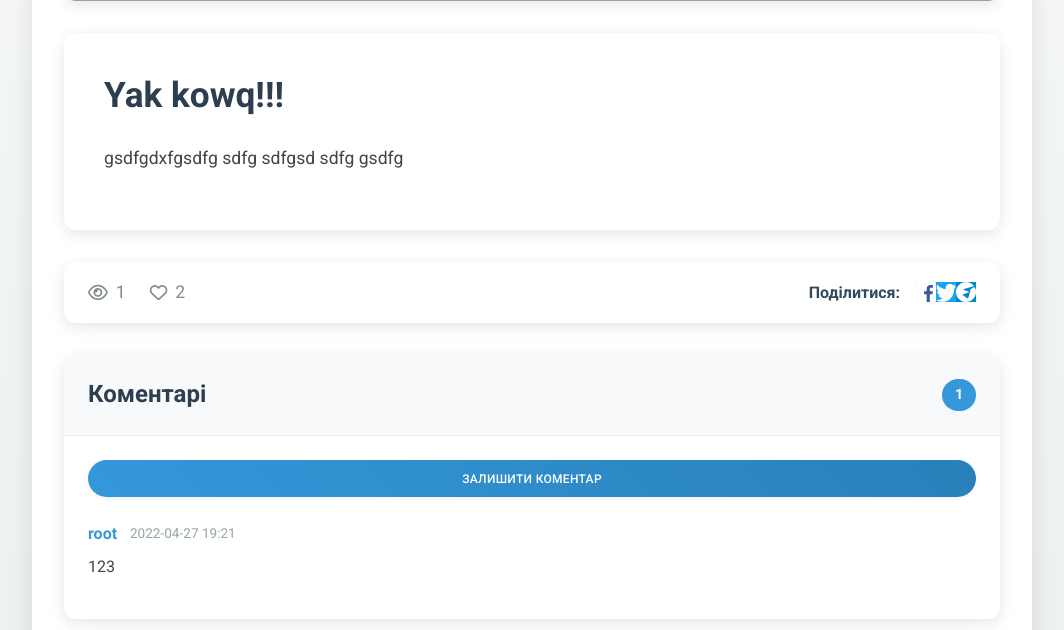
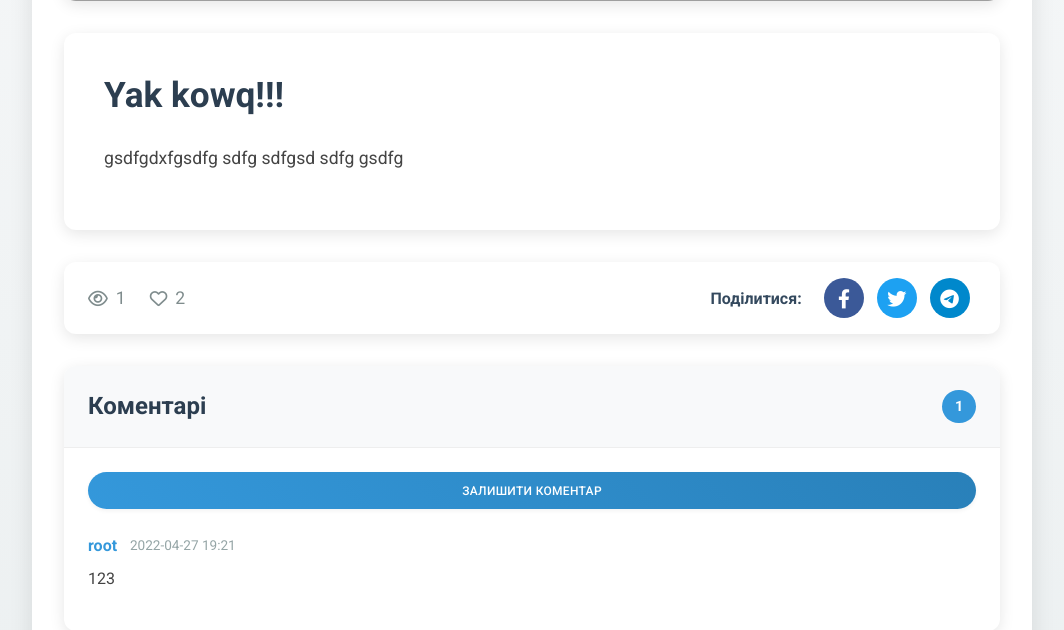
Before and after one commit to mjhjj/news-app, a Django app: page /posts/6/ in a window 1280 px wide. Shown: the part 567-1197 px from the top of the page, without its empty margins (108-1172 px from the left). Run offline with Django 4.2, Linux system fonts and the light colour scheme; data comes from the database, SQL or seed files in the repository; parts of the project's set-up code (start-up, migrations or seed data) failed here and were passed over; grey boxes are pictures that could not be loaded.

Commit message:
Update context object name in IndexView and adjust template references in index.html for consistency; refactor social media share button IDs in newspost_detail.html for improved functionality and styling.

```diff
--- a/newsApp/templates/newsApp/index.html
+++ b/newsApp/templates/newsApp/index.html
@@ -8,7 +8,7 @@
   <h1 class="page-title">Останні новини</h1>
 
   <div class="posts-container">
-    {% for post in page_obj %}
+    {% for post in posts %}
     <div class="card news-post">
       <img
         src="https://is1-2.housingcdn.com/4f2250e8/73b4c8375352d2558cc55aeb0bb7f937/v0/fs/devi_shanmuga_flats-surappattu-chennai-devi_flat_promoters.jpeg"
--- a/newsApp/templates/newsApp/newspost_detail.html
+++ b/newsApp/templates/newsApp/newspost_detail.html
@@ -69,17 +69,14 @@
       <div class="share-bar">
         <div class="share-title">Поділитися:</div>
         <div class="share-buttons">
-          <a href="#" id="btn-fb" class="btn-fb" style="display: inline-flex; align-items: center; justify-content: center; background: #3b5998;">
-            <!-- Facebook SVG -->
-            <svg xmlns="http://www.w3.org/2000/svg" width="20" height="20" viewBox="0 0 24 24" fill="white"><path d="M22.675 0h-21.35C.595 0 0 .592 0 1.326v21.348C0 23.408.595 24 1.325 24h11.495v-9.294H9.691v-3.622h3.129V8.413c0-3.1 1.893-4.788 4.659-4.788 1.325 0 2.463.099 2.797.143v3.24l-1.918.001c-1.504 0-1.797.715-1.797 1.763v2.313h3.587l-.467 3.622h-3.12V24h6.116C23.406 24 24 23.408 24 22.674V1.326C24 .592 23.406 0 22.675 0z"/></svg>
+          <a href="#" id="share-fb" class="share-btn facebook">
+            <i class="fab fa-facebook-f"></i>
           </a>
-          <a href="#" id="btn-tw" class="btn-tw" style="display: inline-flex; align-items: center; justify-content: center; background: #1da1f2;">
-            <!-- Twitter SVG -->
-            <svg xmlns="http://www.w3.org/2000/svg" width="20" height="20" viewBox="0 0 24 24" fill="white"><path d="M24 4.557a9.83 9.83 0 0 1-2.828.775 4.932 4.932 0 0 0 2.165-2.724c-.951.564-2.005.974-3.127 1.195a4.916 4.916 0 0 0-8.38 4.482C7.691 8.095 4.066 6.13 1.64 3.161c-.542.929-.856 2.01-.857 3.17 0 2.188 1.115 4.116 2.823 5.247a4.904 4.904 0 0 1-2.229-.616c-.054 2.281 1.581 4.415 3.949 4.89a4.936 4.936 0 0 1-2.224.084c.627 1.956 2.444 3.377 4.6 3.417A9.867 9.867 0 0 1 0 21.543a13.94 13.94 0 0 0 7.548 2.209c9.058 0 14.009-7.496 14.009-13.986 0-.21 0-.423-.016-.634A9.936 9.936 0 0 0 24 4.557z"/></svg>
+          <a href="#" id="share-tw" class="share-btn twitter">
+            <i class="fab fa-twitter"></i>
           </a>
-          <a href="#" id="btn-tg" class="btn-tg" style="display: inline-flex; align-items: center; justify-content: center; background: #0088cc;">
-            <!-- Telegram SVG -->
-            <svg xmlns="http://www.w3.org/2000/svg" width="20" height="20" viewBox="0 0 24 24" fill="white"><path d="M12 0C5.371 0 0 5.371 0 12c0 6.627 5.371 12 12 12s12-5.373 12-12c0-6.629-5.371-12-12-12zm5.707 8.293l-2.828 10.607c-.211.789-.678.979-1.371.609l-3.799-2.803-1.833-.883c-.401-.211-.412-.401.084-.612l7.184-2.822c.391-.189.779-.401.168-.612l-5.789-2.232c-.789-.303-.789-.789.168-1.039l11.377-3.289c.789-.211 1.371.189 1.139 1.039z"/></svg>
+          <a href="#" id="share-tg" class="share-btn telegram">
+            <i class="fab fa-telegram-plane"></i>
           </a>
         </div>
       </div>
@@ -116,9 +113,9 @@
 <script>
   document.addEventListener("DOMContentLoaded", function() {
     var postUrl = "{{ request.scheme }}://{{ request.get_host }}{% url 'post-detail' post.id %}";
-    document.getElementById("btn-tw").href = "https://twitter.com/intent/tweet?text=" + encodeURIComponent(postUrl);
-    document.getElementById("btn-fb").href = "https://www.facebook.com/sharer/sharer.php?u=" + encodeURIComponent(postUrl);
-    document.getElementById("btn-tg").href = "https://t.me/share/url?url=" + encodeURIComponent(postUrl) + "&text={{ post.title|urlencode }}";
+    document.getElementById("share-tw").href = "https://twitter.com/intent/tweet?text=" + encodeURIComponent(postUrl);
+    document.getElementById("share-fb").href = "https://www.facebook.com/sharer/sharer.php?u=" + encodeURIComponent(postUrl);
+    document.getElementById("share-tg").href = "https://t.me/share/url?url=" + encodeURIComponent(postUrl) + "&text={{ post.title|urlencode }}";
   });
 </script>
 {% endblock %}
--- a/newsApp/views.py
+++ b/newsApp/views.py
@@ -63,7 +63,7 @@ class IndexView(ListView):
     paginate_by = 5
     template_name = "newsApp/index.html"
     ordering = ["-id"]  # Show newest posts first
-    context_object_name = "page_obj"
+    context_object_name = "posts"
 
     def get_queryset(self):
         try:
```
